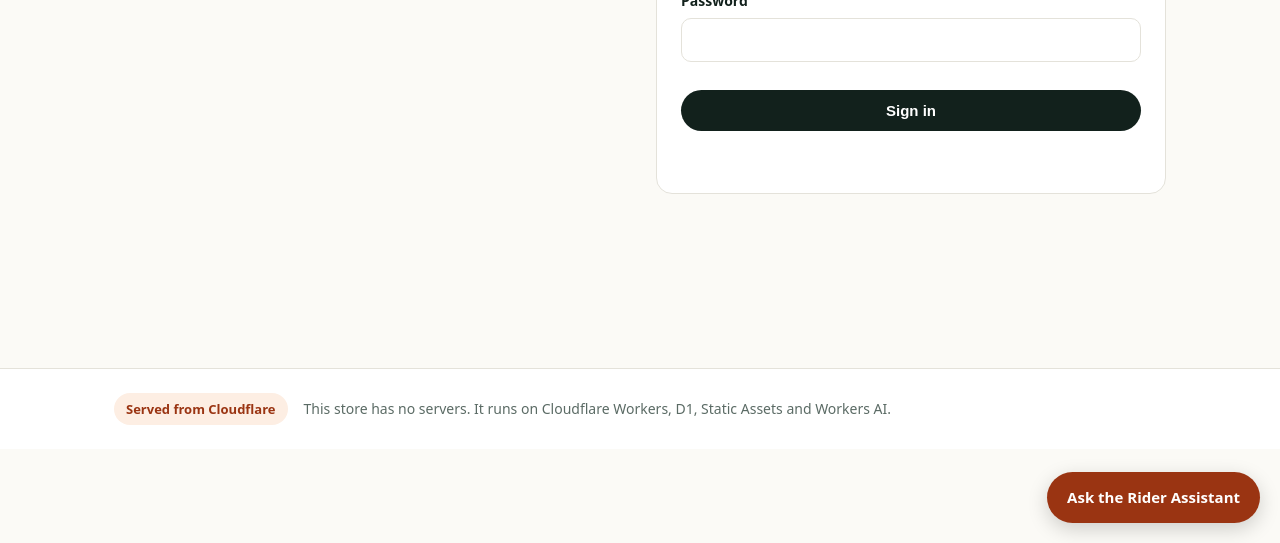
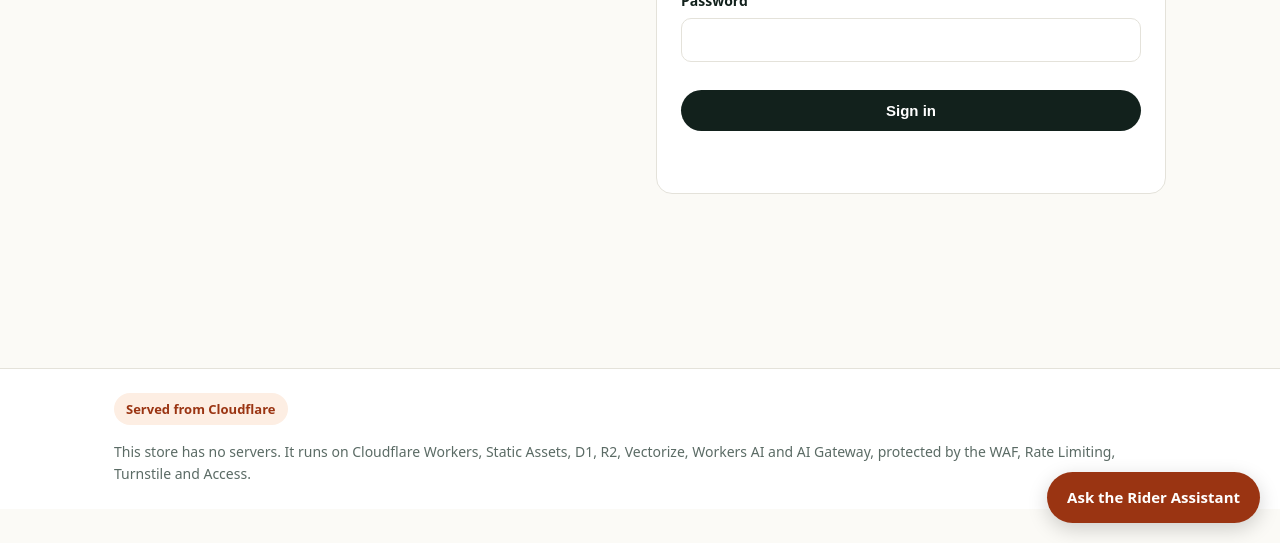
Before and after one commit to Nzioka/dazzlingEbikes, a website: page public/account.html in a window 1280 px wide. Shown: the part 257-800 px from the top of the page. Drawn offline with Linux system fonts and the light colour scheme; no server answers.

Commit message:
List every Cloudflare product used in the store footer
Co-Authored-By: Claude Opus 5.5 <noreply@anthropic.com>

```diff
--- a/public/account.html
+++ b/public/account.html
@@ -64,7 +64,7 @@
 <footer class="foot">
   <div class="wrap">
     <span id="edge" class="pill">Checking where you’re served from…</span>
-    <span class="muted">This store has no servers. It runs on Cloudflare Workers, D1, Static Assets and Workers AI.</span>
+    <span class="muted">This store has no servers. It runs on Cloudflare Workers, Static Assets, D1, R2, Vectorize, Workers AI and AI Gateway, protected by the WAF, Rate Limiting, Turnstile and Access.</span>
   </div>
 </footer>
 </body>
```
Also changed, not shown: public/index.html (+1 -1 lines), 1 other file.
